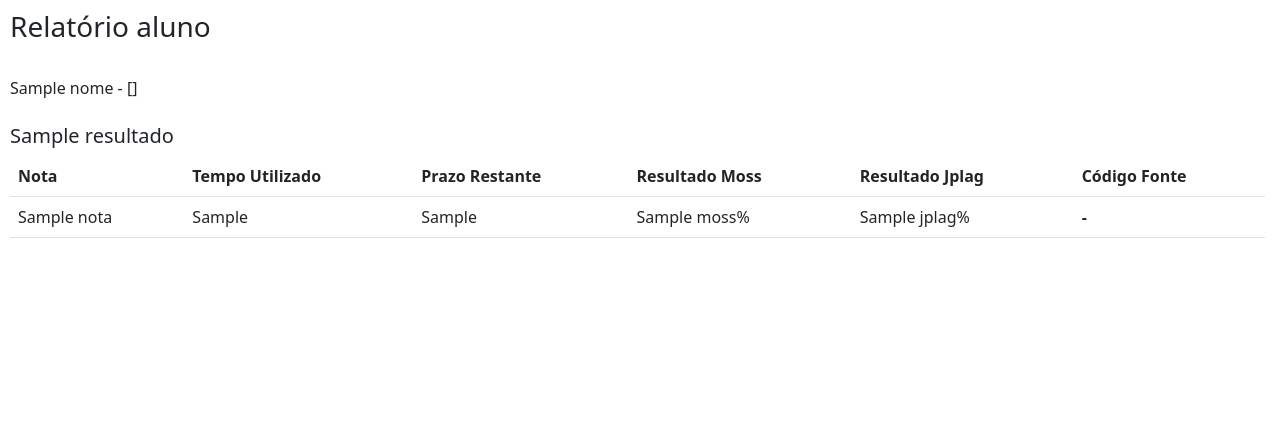
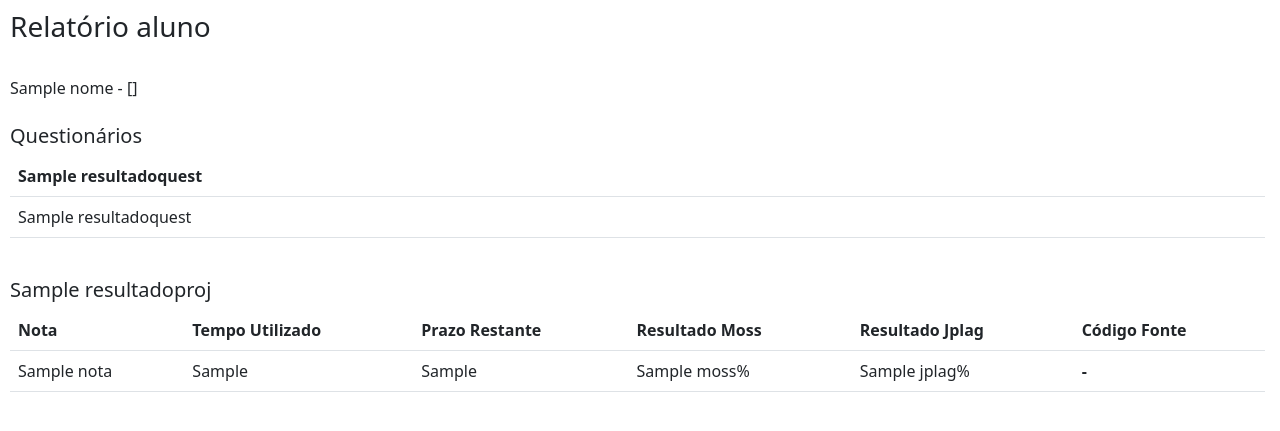
Before and after one commit to rodrigo-aniceto/ProjPlag, a Flask app: template src/templates/relatorioaluno.html in a window 1280 px wide. Shown: the part 56-487 px from the top of the page. Run offline with Flask 2, Linux system fonts and the light colour scheme; the template is opened without the code that fills it: most values are stand-ins (such as "Sample title", 1, 10 or a date in 2020); parts of the project's set-up code (start-up, migrations or seed data) failed here and were passed over; some libraries are stand-ins or nearby versions.

Commit message:
nota questionarios tela aluno

```diff
--- a/src/app.py
+++ b/src/app.py
@@ -200,9 +200,10 @@ def relatorioturma():
 def relatorioaluno():
     matricula_aluno = request.args.get("matricula")
     turma = request.args.get("turma")
-    resultado = baseDados.buscaRelatorioAluno(matricula_aluno, turma)
+    resultado_projs = baseDados.buscaRelatorioProjetosAluno(matricula_aluno, turma)
+    resultado_quests = baseDados.buscaRelatorioQuestionariosAluno(matricula_aluno, turma)
     nome = baseDados.buscaNomeAluno(matricula_aluno, turma)
-    return render_template("relatorioaluno.html", resultados=resultado, matricula=matricula_aluno, nome=nome)
+    return render_template("relatorioaluno.html", resultadosprojs=resultado_projs, resultadosquests=resultado_quests, matricula=matricula_aluno, nome=nome, turma=turma)
 
 
 @app.route("/codigofonte")
--- a/src/templates/relatorioaluno.html
+++ b/src/templates/relatorioaluno.html
@@ -10,13 +10,30 @@
     <h3>Relatório aluno</h3>
 
     <br>
-    {% if resultados|length < 1 %}
+    {% if resultadosprojs|length < 1 and resultadosquests|length < 1 %}
     <h5> Sem dados aluno {{ matricula }}</h5>
     {% else %}
     <span>{{ nome }} - {{ matricula }}</span>
     <br><br>
-    {% for resultado in resultados %}
-    <h5>{{ resultado.nome_trabalho }}</h5>
+    {% if resultadosquests|length >= 1 %}
+    <h5>Questionários</h5>
+    <table class="table">
+        <tr>
+            {% for resultadoquest in resultadosquests %}
+            <th> {{ resultadoquest.nome_questioanario }} </th>
+            {% endfor %}
+        </tr>
+        <tr>
+            {% for resultadoquest in resultadosquests %}
+            <td> {{ resultadoquest.nota_questionario }} </td>
+            {% endfor %}
+        </tr>
+    </table>
+    <br>
+    {% endif %}
+    {% if resultadosprojs|length >= 1 %}
+    {% for resultadoproj in resultadosprojs %}
+    <h5>{{ resultadoproj.nome_trabalho }}</h5>
     <table class="table">
         <tr>
             <th>Nota</th>
@@ -28,16 +45,17 @@
         </tr>
 
         <tr>
-            <td> {{ resultado.nota }} </td>
-            <td> {{ resultado.tempo_gasto }}</td>
-            <td> {{ resultado.prazo_restante }}</td>
-            <td> {{ resultado.moss }}%</td>
-            <td> {{ resultado.jplag }}%</td>
-            {% if resultado.existe_codigo %} <th><a href="/codigofonte?nomeprojeto={{nomeprojeto}}&turma={{turma}}&arquivo={{matricula+".py"}}">{{ matricula+".py" }} ({{ resultado.numero_linhas}})</a></th>{% else %}<th>-</th>{% endif %}
+            <td> {{ resultadoproj.nota }} </td>
+            <td> {{ resultadoproj.tempo_gasto }}</td>
+            <td> {{ resultadoproj.prazo_restante }}</td>
+            <td> {{ resultadoproj.moss }}%</td>
+            <td> {{ resultadoproj.jplag }}%</td>
+            {% if resultadoproj.existe_codigo %} <th><a href="/codigofonte?nomeprojeto={{resultadoproj.nome_trabalho}}&turma={{turma}}&arquivo={{matricula+".py"}}">{{ matricula+".py" }} ({{ resultadoproj.numero_linhas}})</a></th>{% else %}<th>-</th>{% endif %}
         </tr>
     </table>
     <br>
     {% endfor %}
+    {% endif %}
     {% endif %}
 </div>
 
```
Also changed, not shown: src/baseDados.py (+19 -1 lines).
